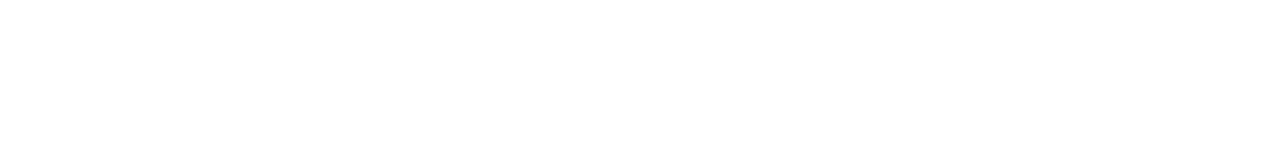
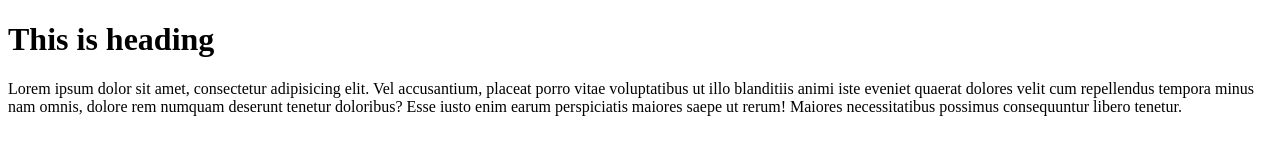
Before and after one commit to SHISHIR-ISLAM/gitDemo, a plain HTML site: page index.htm in a window 1280 px wide. Drawn offline with Linux system fonts and the light colour scheme.

Commit message:
yfirst commit
`

```diff
--- a/app.js
+++ b/app.js
@@ -0,0 +1 @@
+aa
--- a/index.htm
+++ b/index.htm
@@ -9,6 +9,8 @@
 </head>
 <body>
 
+    <h1>This is heading </h1>
+    <p>Lorem ipsum dolor sit amet, consectetur adipisicing elit. Vel accusantium, placeat porro vitae voluptatibus ut illo blanditiis animi iste eveniet quaerat dolores velit cum repellendus tempora minus nam omnis, dolore rem numquam deserunt tenetur doloribus? Esse iusto enim earum perspiciatis maiores saepe ut rerum! Maiores necessitatibus possimus consequuntur libero tenetur.</p>
 
     <script src="app.js"></script>
 </body>
--- a/style.css
+++ b/style.css
@@ -0,0 +1 @@
+ddddd
```
